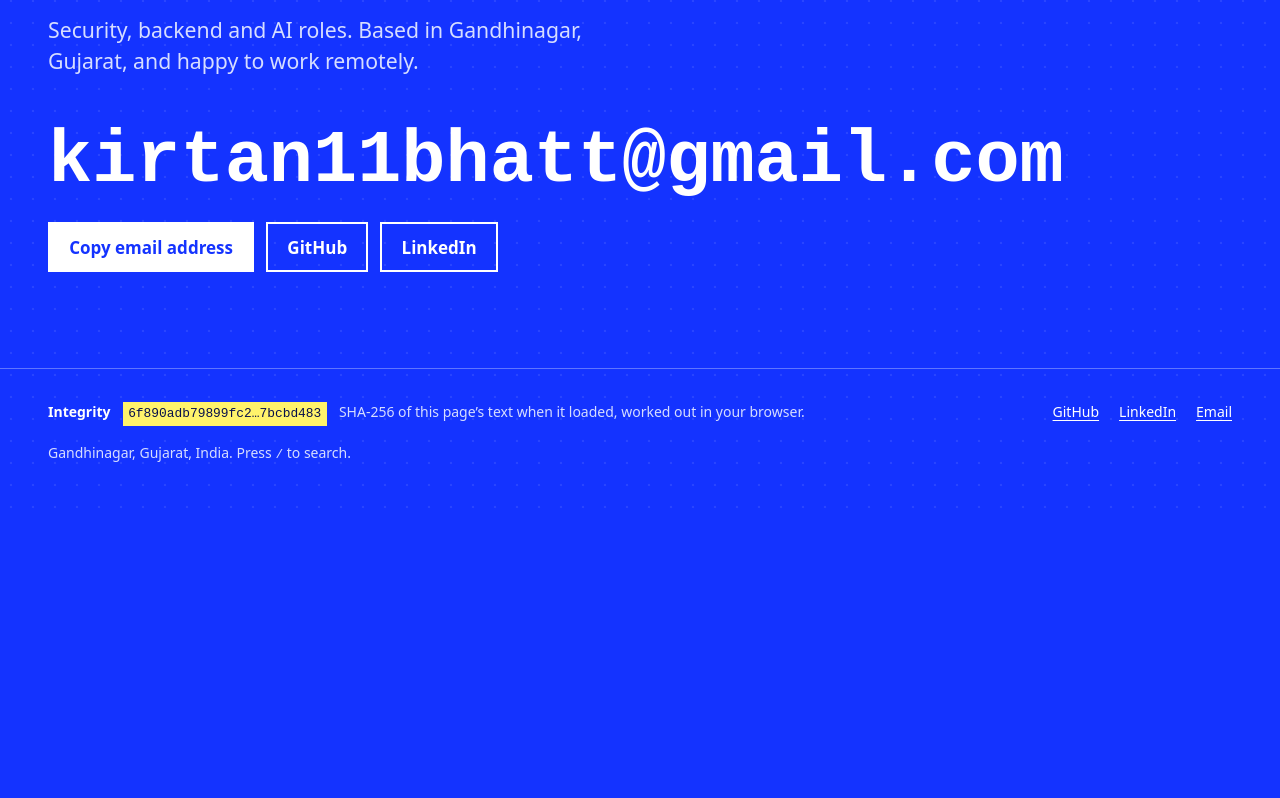
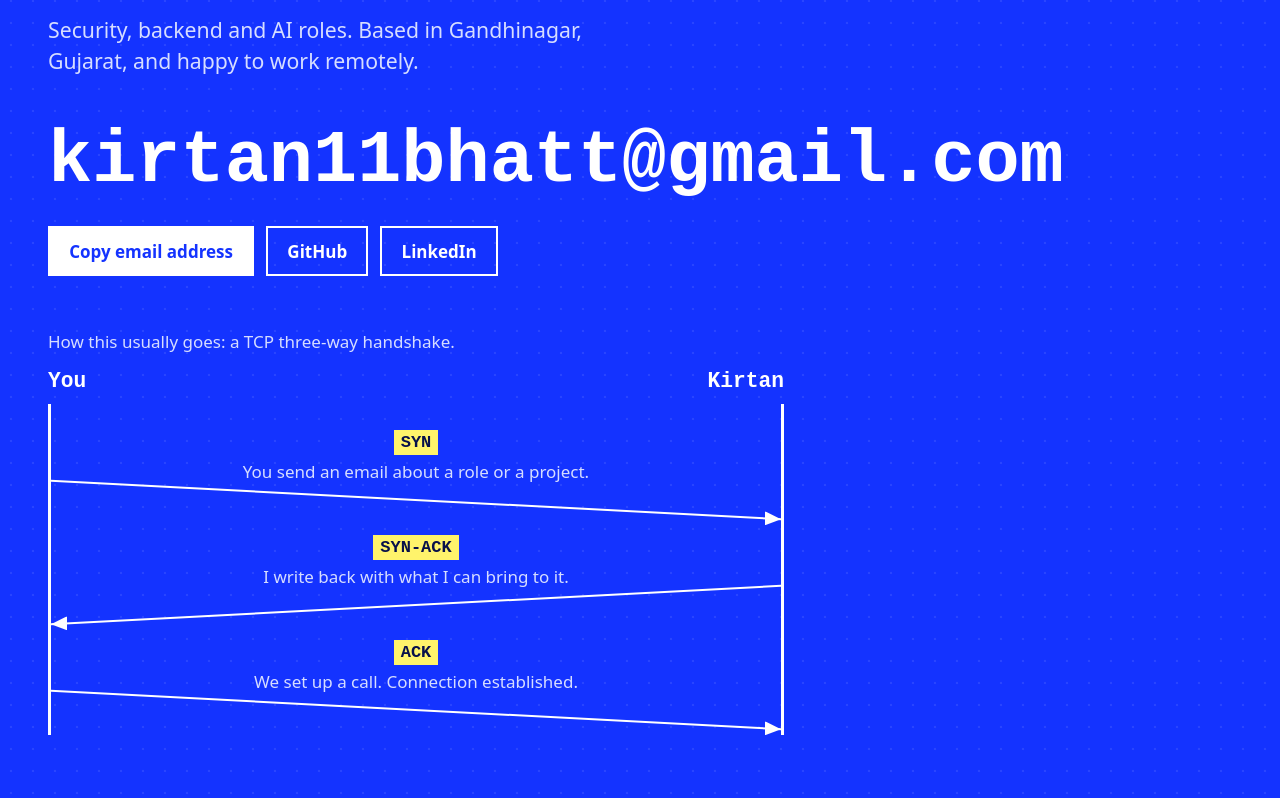
Before and after one commit to kirtanbhatt10/portfolio, a Next.js app: page /portfolio/contact in a window 1280 px wide. Shown: the part 362-1160 px from the top of the page. Before the commit the page ends 876 px from the top, so only its background shows below. Built offline with nearby package versions, Linux system fonts and the light colour scheme; a web font is replaced by a local one.

Commit message:
feat(contact): TCP three-way handshake
SYN, SYN-ACK and ACK drawn as a ladder diagram under the email address.

```diff
--- a/app/contact/page.tsx
+++ b/app/contact/page.tsx
@@ -8,6 +8,12 @@ export const metadata: Metadata = {
   description: 'Open to security, backend and AI internships.',
 };
 
+const STEPS = [
+  { flag: 'SYN', dir: 'right', text: 'You send an email about a role or a project.' },
+  { flag: 'SYN-ACK', dir: 'left', text: 'I write back with what I can bring to it.' },
+  { flag: 'ACK', dir: 'right', text: 'We set up a call. Connection established.' },
+];
+
 export default function Contact() {
   return (
     <div className="wrap">
@@ -15,19 +21,36 @@ export default function Contact() {
         <h1 className="page-title">Open to internships</h1>
         <p className="lede">Security, backend and AI roles. Based in Gandhinagar, Gujarat, and happy to work remotely.</p>
       </header>
-      <section style={{ paddingBottom: 'clamp(3rem, 8vw, 6rem)', display: 'grid', gap: '1.5rem' }} aria-label="Ways to reach me">
+
+      <section className="page-body contact" aria-label="Ways to reach me">
         <a className="contact-mail" href={`mailto:${person.email}`}>
           {person.email}
         </a>
-        <p style={{ display: 'flex', gap: '0.75rem', flexWrap: 'wrap' }}>
+        <p className="actions">
           <CopyEmail email={person.email} />
-          <a className="btn" href={person.github} target="_blank" rel="noopener">
+          <a className="btn btn-line" href={person.github} target="_blank" rel="noopener">
             GitHub
           </a>
-          <a className="btn" href={person.linkedin} target="_blank" rel="noopener">
+          <a className="btn btn-line" href={person.linkedin} target="_blank" rel="noopener">
             LinkedIn
           </a>
         </p>
+
+        <figure className="handshake">
+          <figcaption>How this usually goes: a TCP three-way handshake.</figcaption>
+          <div className="lanes" aria-hidden="true">
+            <span>You</span>
+            <span>Kirtan</span>
+          </div>
+          <ol>
+            {STEPS.map((s) => (
+              <li key={s.flag} className={`hs-${s.dir}`}>
+                <span className="hs-flag">{s.flag}</span>
+                <span className="hs-text">{s.text}</span>
+              </li>
+            ))}
+          </ol>
+        </figure>
       </section>
     </div>
   );
```
